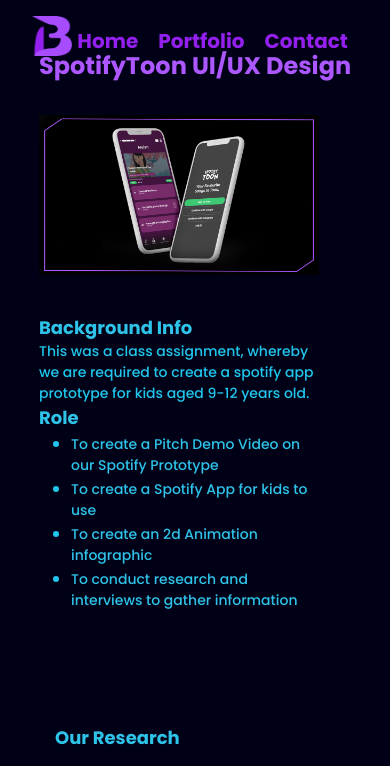
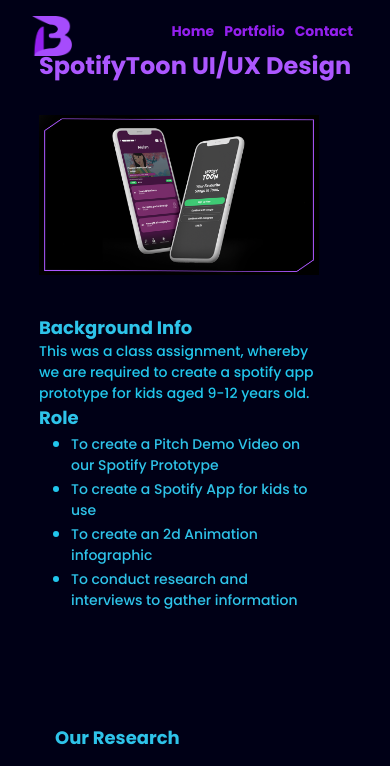
Before and after one commit to Lavadew/Lavadew.github.io, a plain HTML site: page Page/7.html in a window 390 px wide. Shown: the top 766 px of the page. Drawn offline with Linux system fonts and the light colour scheme; files whose address does not match are found by name.

Commit message:
- Update

```diff
--- a/Page/7.html
+++ b/Page/7.html
@@ -153,7 +153,7 @@
 
 
                         <div class="child">
-                           <a href="../Content/BKT_Outcome1.png" data-lightbox="BKTOutcome" data-title="BKT Infographic Outcome"><img src="../Content/Outcome7-1.png"></a>
+                           <a href="../Content/Outcome7-1.png" data-lightbox="SpotifyToonOutcome" data-title="SpotifyToon Outcome"><img src="../Content/Outcome7-1.png"></a>
 
                         </div>
 
--- a/style.css
+++ b/style.css
@@ -481,4 +481,14 @@
 
 form input,.form label{
     min-width:250px;}
+
+
+#myMenu ul li a{
+    text-decoration:none;
+    display:block;
+    color:#9420EF;
+    padding:5px;
+    font-size:14px;
+    font-weight:700;
 }
+}
```
